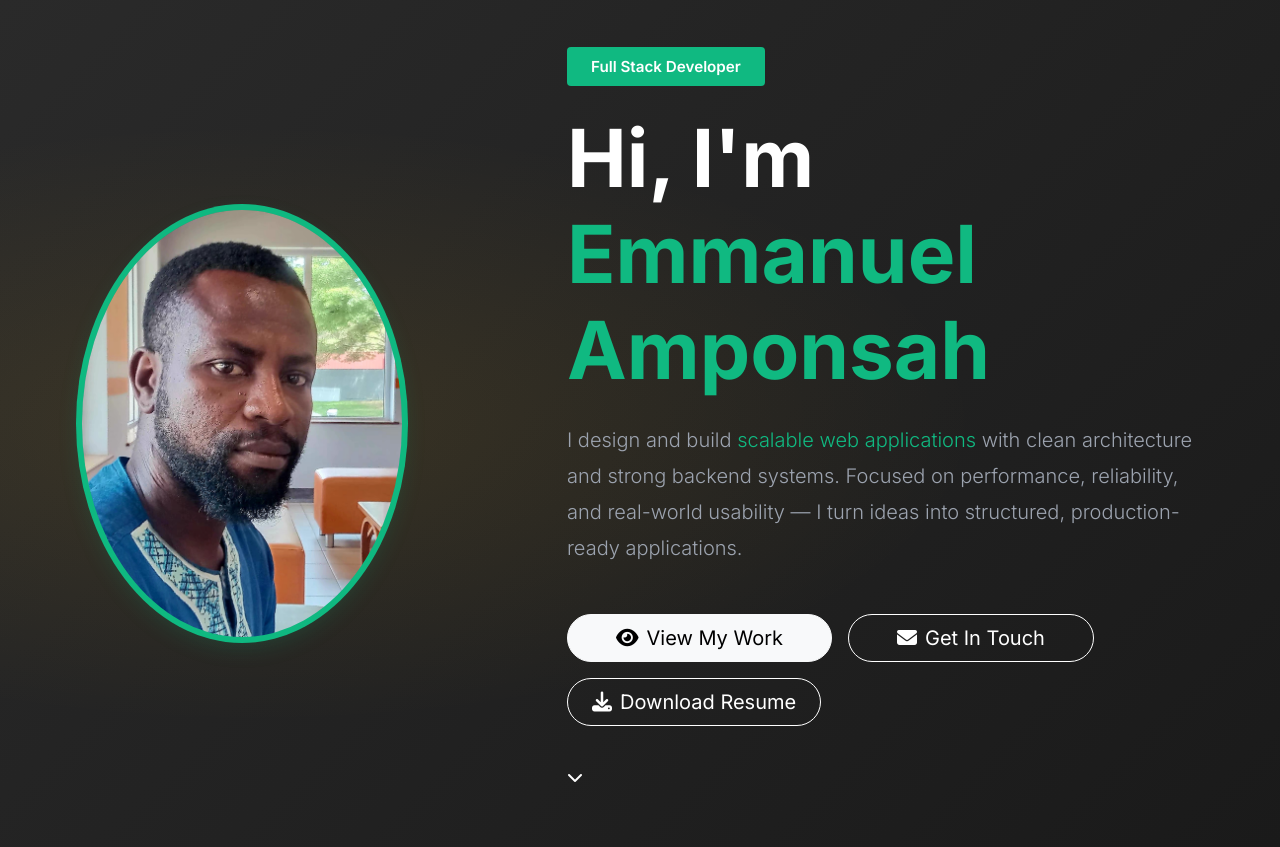
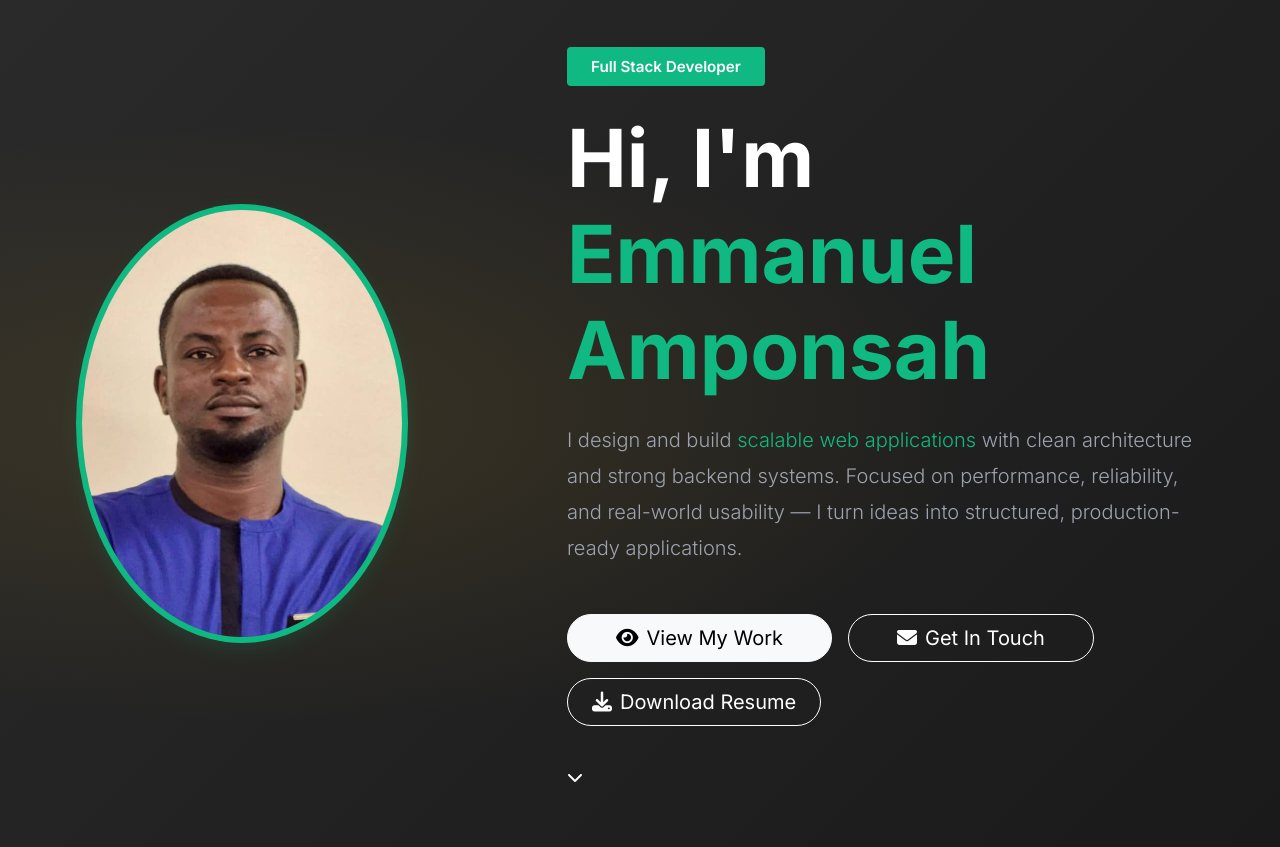
Before and after one commit to esparzar/portfolio_pro, a Flask app: page / in a window 1280 px wide. Shown: the part 132-979 px from the top of the page. Run offline with Flask 3, Linux system fonts and the light colour scheme; data that the repository does not hold is empty.

Commit message:
update homepage profile picture

```diff
--- a/app/templates/main/index.html
+++ b/app/templates/main/index.html
@@ -16,7 +16,7 @@
 
                     <!-- Main Image Container -->
                     <div style="width: 100%; height: 100%; overflow: hidden; border-radius: 50%; box-shadow: 0 8px 24px rgba(16, 185, 129, 0.2); background: linear-gradient(135deg, #059669 0%, #10b981 100%);">
-                        <img src="{{ 'finalprofile.jpg'|static_image }}" alt="Emmanuel Amponsah" style="width: 100%; height: 100%; object-fit: cover;" onerror="this.style.display='none'; this.nextElementSibling.style.display='flex';">
+                        <img src="{{ 'myProfilepic.jpeg'|static_image }}" alt="Emmanuel Amponsah" style="width: 100%; height: 100%; object-fit: cover;" onerror="this.style.display='none'; this.nextElementSibling.style.display='flex';">
                         <div class="profile-fallback" style="width: 100%; height: 100%; display: none; align-items: center; justify-content: center; background: linear-gradient(135deg, rgba(16, 185, 129, 0.3) 0%, rgba(5, 150, 105, 0.3) 100%); font-size: 5rem;">
                             <i class="fas fa-code" style="color: rgba(255, 255, 255, 0.6);"></i>
                         </div>
```
Also changed, not shown: app/static/images/myProfilepic.jpeg (added), app/static/images/profile.png (deleted).
